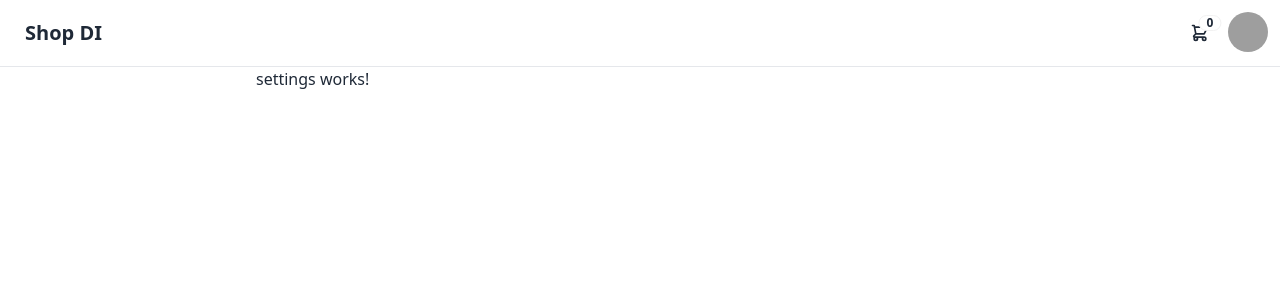
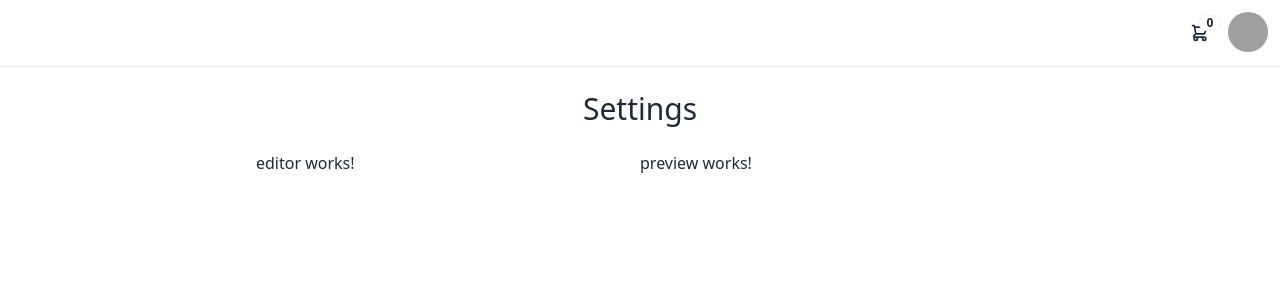
Before and after one commit to alelax/angular-evolution, an Angular app: page /settings in a window 1280 px wide. Shown: the top 300 px of the page. Built offline with nearby package versions, Linux system fonts and the light colour scheme; grey boxes are pictures that could not be loaded.

Commit message:
create settings shared service

```diff
--- a/src/app/core/components/navbar.component.ts
+++ b/src/app/core/components/navbar.component.ts
@@ -1,6 +1,7 @@
 import { Component, inject } from '@angular/core';
 import { RouterLink, RouterLinkActive } from '@angular/router';
 import { CartService } from '../cart.service';
+import { SettingsService } from '../settings.service';
 
 @Component({
   selector: 'app-navbar',
@@ -9,7 +10,11 @@ import { CartService } from '../cart.service';
   template: `
     <div class="navbar bg-base-100">
           <div class="flex-1">
-              <a class="btn btn-ghost text-xl" routerLink="home">Shop DI</a>
+            <a
+                class="btn btn-ghost text-xl"
+                routerLink="home"
+                [style.color]="settingsService.config().color"
+            >{{ settingsService.config().title }}</a>
           </div>
           <div class="flex-none">
               <div class="dropdown dropdown-end">
@@ -42,7 +47,7 @@ import { CartService } from '../cart.service';
                               <span class="badge">New</span>
                           </a>
                       </li>
-                      <li><a>Settings</a></li>
+                      <li routerLink="settings"><a>Settings</a></li>
                       <li><a>Logout</a></li>
                   </ul>
               </div>
@@ -53,5 +58,6 @@ import { CartService } from '../cart.service';
 })
 export class NavbarComponent {
 
-  cartService = inject(CartService)
+  cartService = inject(CartService);
+  settingsService = inject(SettingsService);
 }
--- /dev/null
+++ b/src/app/core/settings.service.ts
@@ -0,0 +1,26 @@
+import { Injectable, signal } from '@angular/core';
+import { Title } from '@angular/platform-browser';
+
+@Injectable({
+  providedIn: 'root'
+})
+export class SettingsService {
+
+  config = signal({
+    title: 'Angular shop',
+    color: '#ffffff',
+    enableShop: true
+  })
+
+  setTitle(title: string) {
+    this.config.update(conf => ({ ...conf, title }));
+  }
+
+  setColor(color: string) {
+    this.config.update(conf => ({ ...conf, color }));
+  }
+
+  setEnableShop(enableShop: boolean) {
+    this.config.update(conf => ({ ...conf, enableShop }));
+  }
+}
--- /dev/null
+++ b/src/app/features/settings/components/editor.component.ts
@@ -0,0 +1,16 @@
+import { Component } from '@angular/core';
+
+@Component({
+  selector: 'app-editor',
+  standalone: true,
+  imports: [],
+  template: `
+    <p>
+      editor works!
+    </p>
+  `,
+  styles: ``
+})
+export class EditorComponent {
+
+}
--- /dev/null
+++ b/src/app/features/settings/components/preview.component.ts
@@ -0,0 +1,16 @@
+import { Component } from '@angular/core';
+
+@Component({
+  selector: 'app-preview',
+  standalone: true,
+  imports: [],
+  template: `
+    <p>
+      preview works!
+    </p>
+  `,
+  styles: ``
+})
+export class PreviewComponent {
+
+}
--- a/src/app/features/settings/settings.component.ts
+++ b/src/app/features/settings/settings.component.ts
@@ -1,13 +1,22 @@
 import { Component } from '@angular/core';
+import { EditorComponent } from './components/editor.component';
+import { PreviewComponent } from './components/preview.component';
 
 @Component({
   selector: 'app-settings',
   standalone: true,
-  imports: [],
+  imports: [EditorComponent, PreviewComponent],
   template: `
-    <p>
-      settings works!
-    </p>
+    <h1 class="text-3xl text-center my-6">Settings</h1>
+
+    <div class="flex">
+      <div class="w-1/2">
+        <app-editor />
+      </div>
+      <div class="w-1/2">
+        <app-preview />
+      </div>
+    </div>
   `,
   styles: ``
 })
```
